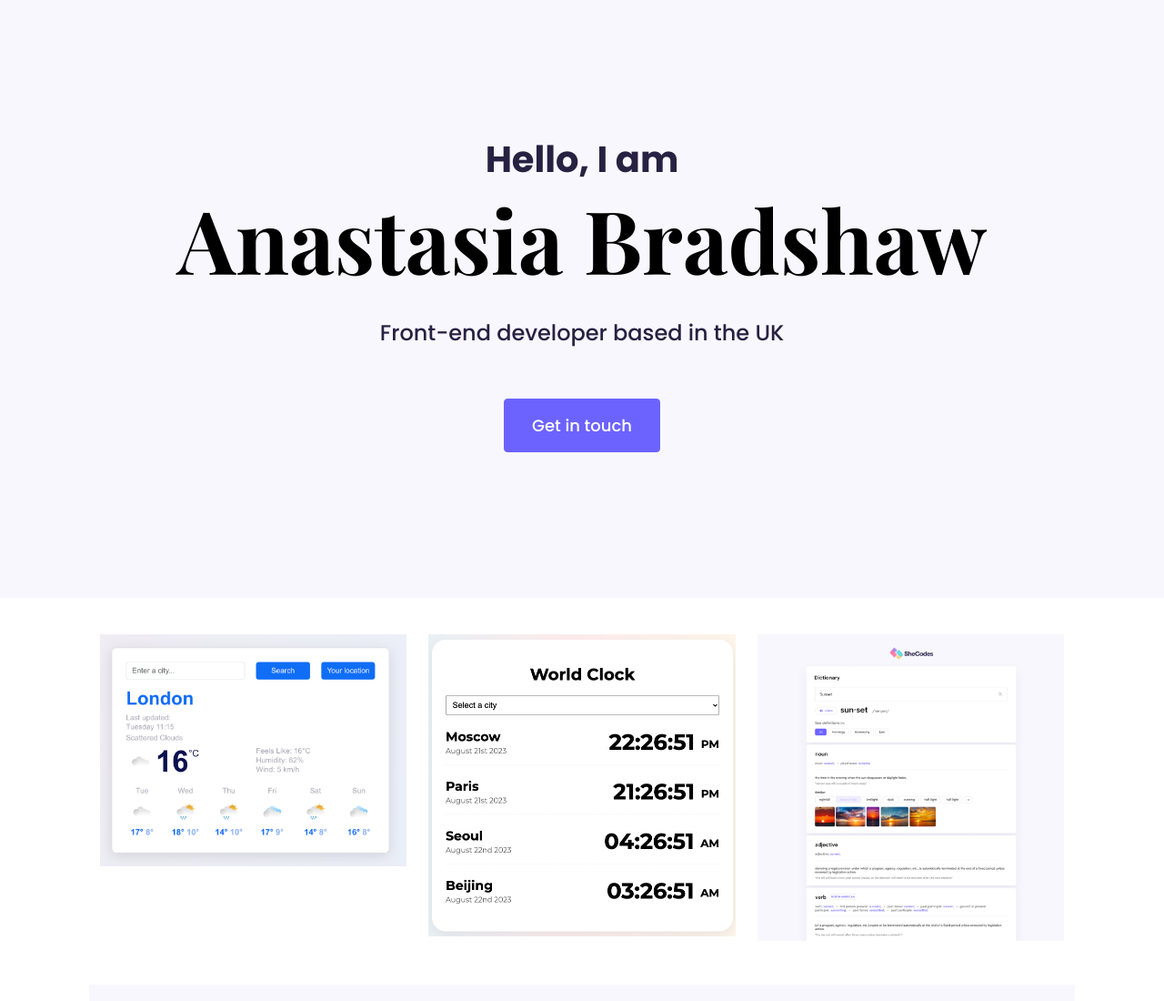
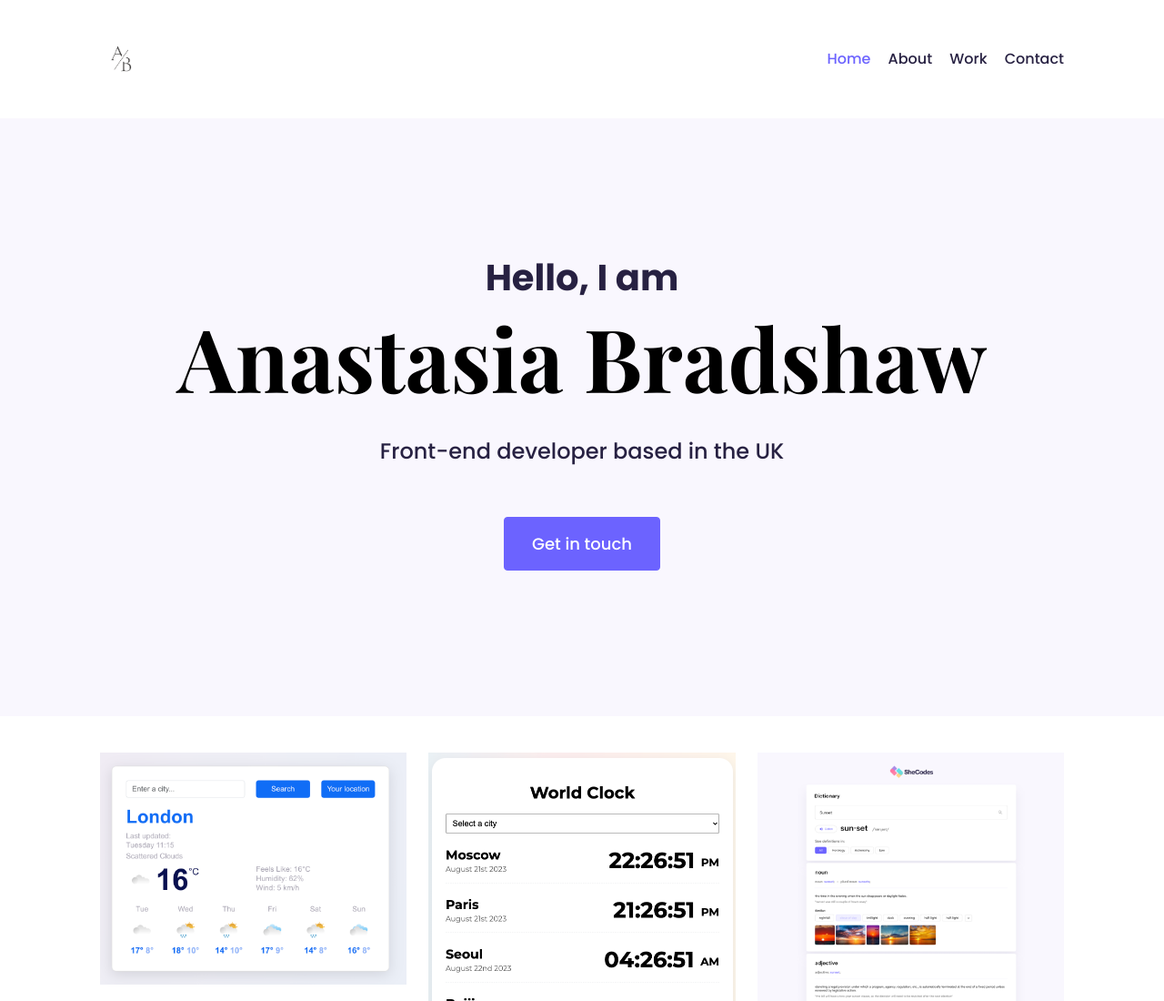
Before and after one commit to Solomakha-a/portfolio-project, a plain HTML site: page index.html in a window 1280 px wide. Shown: the top 1100 px of the page at 91% size. Drawn offline with nearby package versions, Linux system fonts and the light colour scheme.

Commit message:
started adding the menu bar

```diff
--- a/index.html
+++ b/index.html
@@ -3,6 +3,10 @@
   <head>
     <meta charset="UTF-8" />
     <meta name="viewport" content="width=device-width, initial-scale=1.0" />
+    <meta
+      name="description"
+      content="Anastasia is a front-end developer based in the UK"
+    />
     <link
       rel="stylesheet"
       href="	https://cdn.jsdelivr.net/npm/bootstrap@5.3.0/dist/css/bootstrap.min.css"
@@ -24,9 +28,28 @@
       crossorigin="anonymous"
     ></script>
 
-    <title>Document</title>
+    <title>Front-end Developer - Anastasia Bradshaw</title>
   </head>
   <body>
+    <div class="container">
+      <nav class="d-flex justify-content-between">
+        <img src="images/logo.png" class="logo" alt="" />
+        <ul>
+          <li class="active">
+            <a href="/index.html">Home</a>
+          </li>
+          <li>
+            <a href="/about.html">About</a>
+          </li>
+          <li>
+            <a href="/work.html">Work</a>
+          </li>
+          <li>
+            <a href="/contact.html">Contact</a>
+          </li>
+        </ul>
+      </nav>
+    </div>
     <div class="hero">
       <p>Hello, I am</p>
       <h1>Anastasia Bradshaw</h1>
--- a/styles/portfolio.css
+++ b/styles/portfolio.css
@@ -155,8 +155,32 @@ h2 {
     margin-top: 100px;
 }
 
+.logo {
+    max-height: 50px;
+}
 
 
+nav ul {
+    padding: 0;
+    margin: 0;
+}
+
+nav li {
+    display: inline;
+    list-style: none;
+    line-height: 50px;
+    margin-left: 15px;
+}
+
+nav a {
+    text-decoration: none;
+    color: #272142;
+    transition: all 100ms ease-in-out;
+}
+
+nav a:hover, nav li.active a {
+    color: var(--brandining-color);
+}
 
 @media (max-width: 900px) {
    .content h1 {
```
Also changed, not shown: images/logo.png (added).
